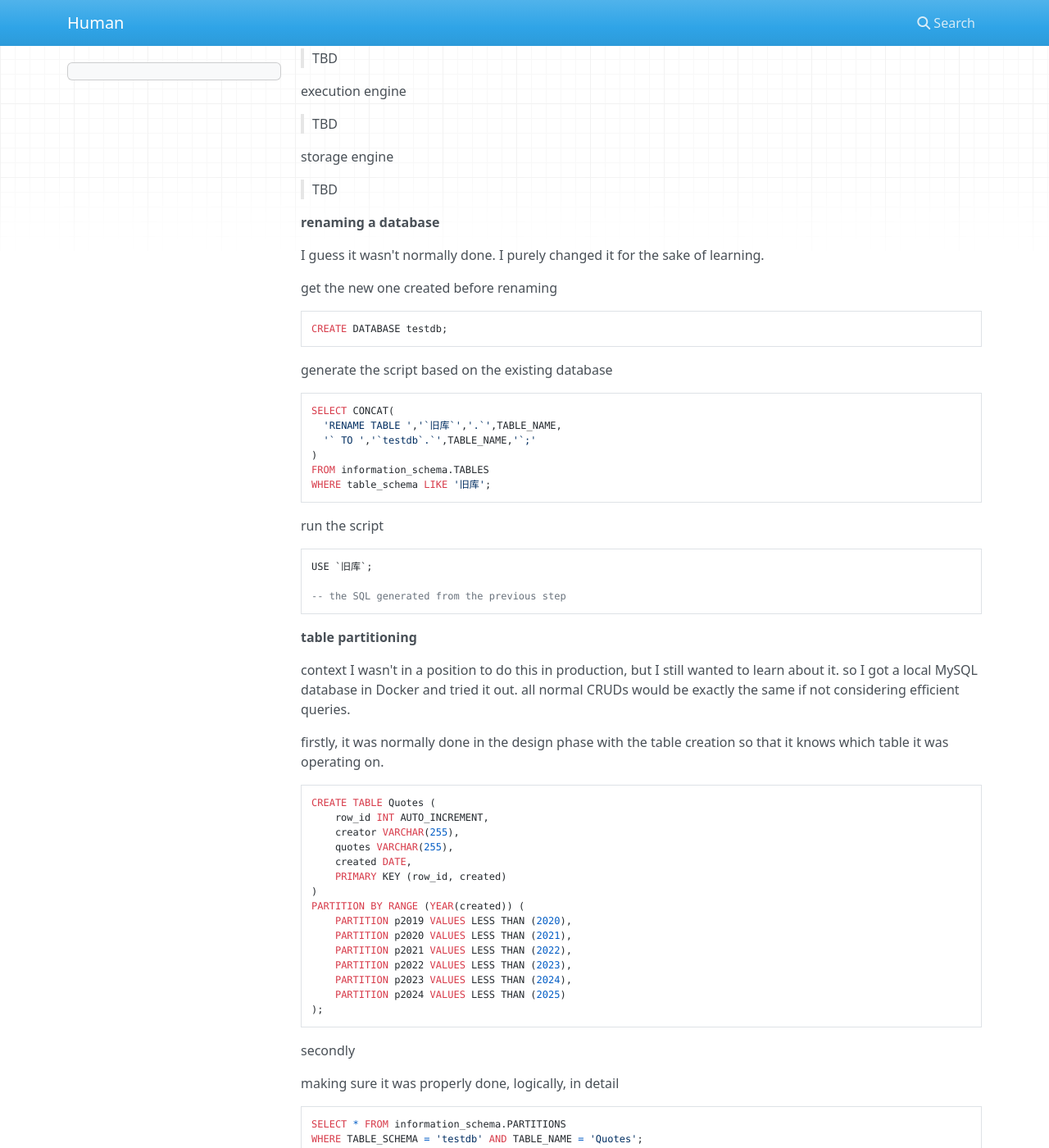
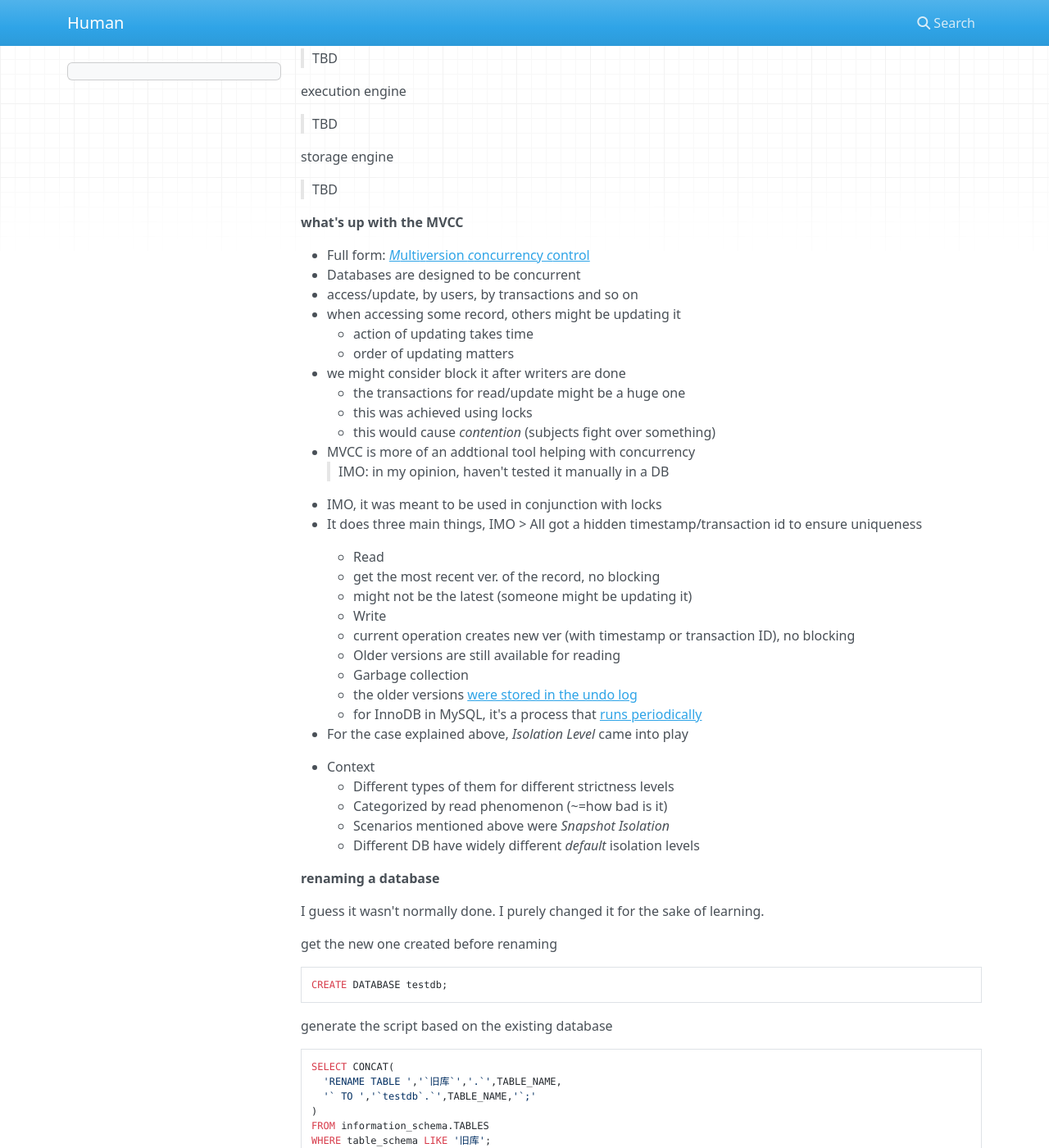
Before and after one commit to codingEzio/codingEzio.github.io, an MkDocs documentation site: the page built from docs/hands-on/core-database.md, in a window 1280 px wide and 1400 px high, scrolled down 394 px. Shown: the whole window at 82% size. Built offline with MkDocs 1.6.1, drawn with Linux system fonts in a browser that asks for light colours; nearby versions of some CDN libraries.

Commit message:
feat: Thoughts for MVCC for notes on Database

```diff
--- a/docs/hands-on/core-database.md
+++ b/docs/hands-on/core-database.md
@@ -27,6 +27,41 @@ execution engine
 storage engine
 
 > TBD
+
+**what's up with the MVCC**
+
+- Full form: [*M*ulti*v*ersion *c*oncurrency *c*ontrol](https://en.wikipedia.org/wiki/Multiversion_concurrency_control)
+- Databases are designed to be concurrent
+  - access/update, by users, by transactions and so on
+  - when accessing some record, others might be updating it
+    - action of updating takes time
+    - order of updating matters
+  - we might consider block it after writers are done
+    - the transactions for read/update might be a huge one
+    - this was achieved using locks
+    - this would cause *contention* (subjects fight over something)
+- MVCC is more of an addtional tool helping with concurrency
+  > IMO: in my opinion, haven't tested it manually in a DB
+  - IMO, it was meant to be used in conjunction with locks
+  - It does three main things, IMO
+    > All got a hidden timestamp/transaction id to ensure uniqueness
+
+    - Read
+      - get the most recent ver. of the record, no blocking
+      - might not be the latest (someone might be updating it)
+    - Write
+      - current operation creates new ver (with timestamp or transaction ID), no blocking
+      - Older versions are still available for reading
+    - Garbage collection
+      - the older versions [were stored in the undo log](https://mariadb.com/kb/en/innodb-purge/)
+      - for InnoDB in MySQL, it's a process that [runs periodically](https://dev.mysql.com/doc/refman/8.4/en/innodb-purge-configuration.html)
+
+- For the case explained above, *Isolation Level* came into play
+  - Context
+    - Different types of them for different strictness levels
+    - Categorized by read phenomenon (~=how bad is it)
+    - Scenarios mentioned above were *Snapshot Isolation*
+    - Different DB have widely different *default* isolation levels
 
 **renaming a database**
 
```
